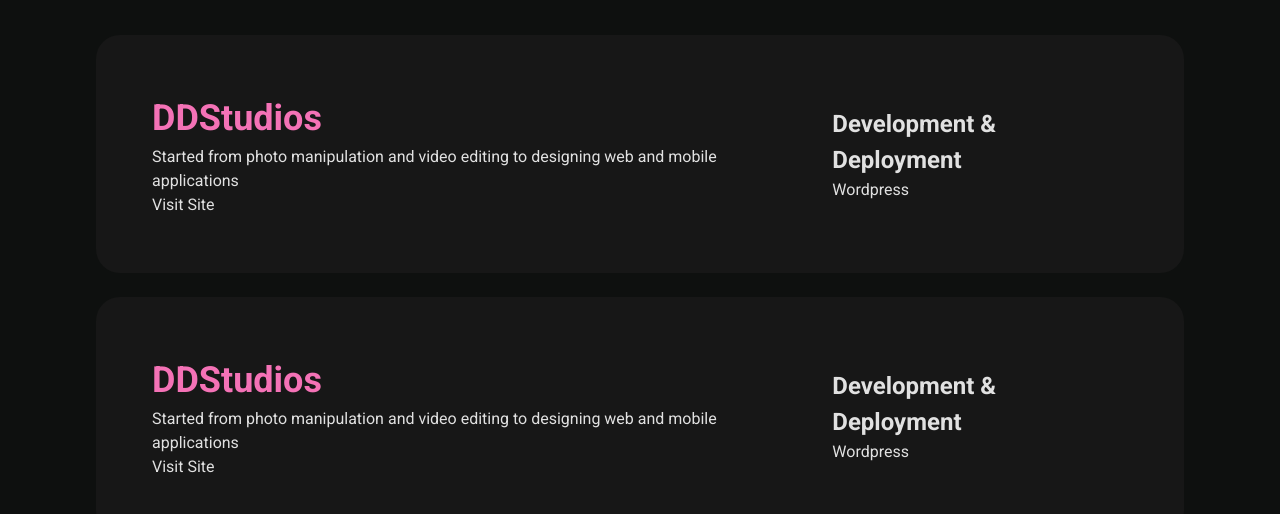
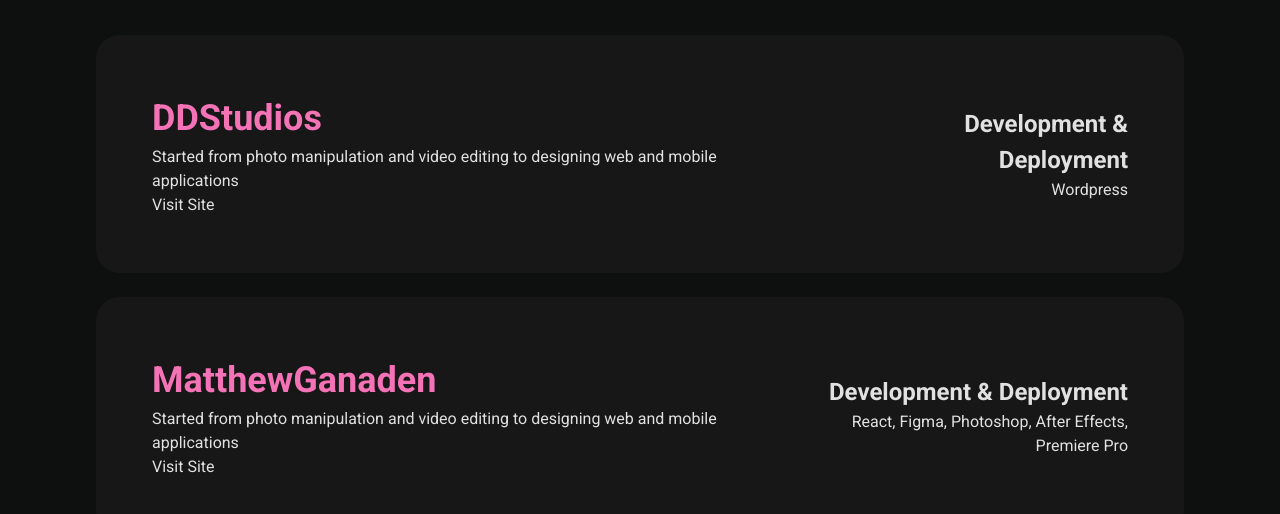
Before and after one commit to MatthewGanaden/PortfolioRedo, a React (Vite) app in the folder portfolioproject/: page / in a window 1280 px wide. Shown: the part 2745-3259 px from the top of the page. Built offline with nearby package versions, Linux system fonts and the light colour scheme.

Commit message:
project description align right

```diff
--- a/portfolioproject/src/components/home/HomeSection.jsx
+++ b/portfolioproject/src/components/home/HomeSection.jsx
@@ -119,20 +119,20 @@
                         <span>Started from photo manipulation and video editing to designing web and mobile applications</span>
                         <span>Visit Site</span>
                     </div>
-                    <div class="flex flex-col">
+                    <div class="flex flex-col text-right">
                         <h3 class="font-bold text-xl">Development & Deployment</h3>
                         <span>Wordpress</span>
                     </div>
                 </div>
                 <div class="flex gap-8 p-14 rounded-3xl bg-neutral-900 w-full justify-between items-center">
                     <div class="flex flex-col">
-                        <h2 class="font-bold text-2xl text-pink-400">DDStudios</h2>
+                        <h2 class="font-bold text-2xl text-pink-400">MatthewGanaden</h2>
                         <span>Started from photo manipulation and video editing to designing web and mobile applications</span>
                         <span>Visit Site</span>
                     </div>
-                    <div class="flex flex-col">
+                    <div class="flex flex-col text-right">
                         <h3 class="font-bold text-xl">Development & Deployment</h3>
-                        <span>Wordpress</span>
+                        <span>React, Figma, Photoshop, After Effects, Premiere Pro</span>
                     </div>
                 </div>
             </div>
```
